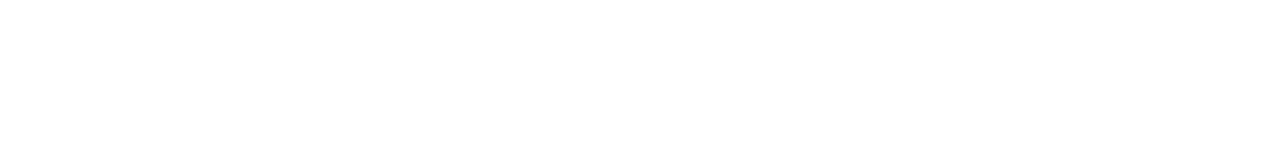
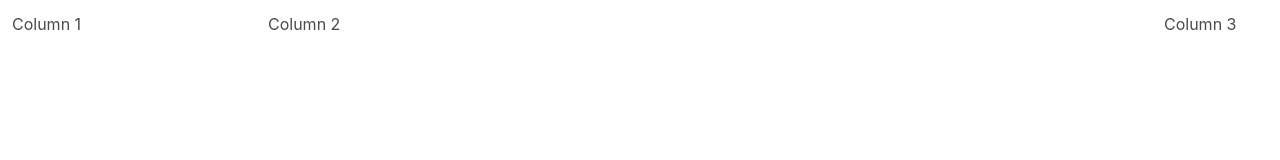
Before and after one commit to govarthenan/portfolio-bulma, a plain HTML site: page index.html in a window 1280 px wide. Drawn offline with nearby package versions, Linux system fonts and the light colour scheme.

Commit message:
Define top level page skeleton

```diff
--- a/index.html
+++ b/index.html
@@ -8,6 +8,8 @@
     <title>Govarthenan R.</title>
 </head>
 <body>
-
+    <div class="column" style="width: 20%; float: left;"> Column 1</div>
+    <div class="column" style="width: 70%; float: left;"> Column 2</div>
+    <div class="column" style="width: 10%; float: right;"> Column 3</div>
 </body>
 </html>
```
